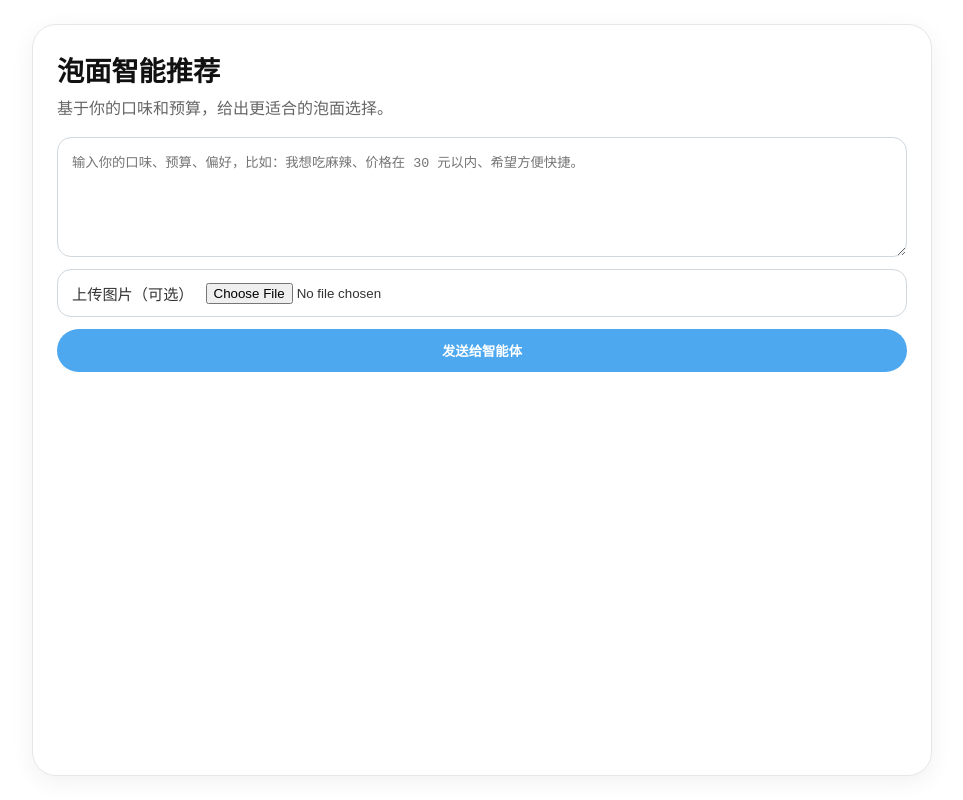
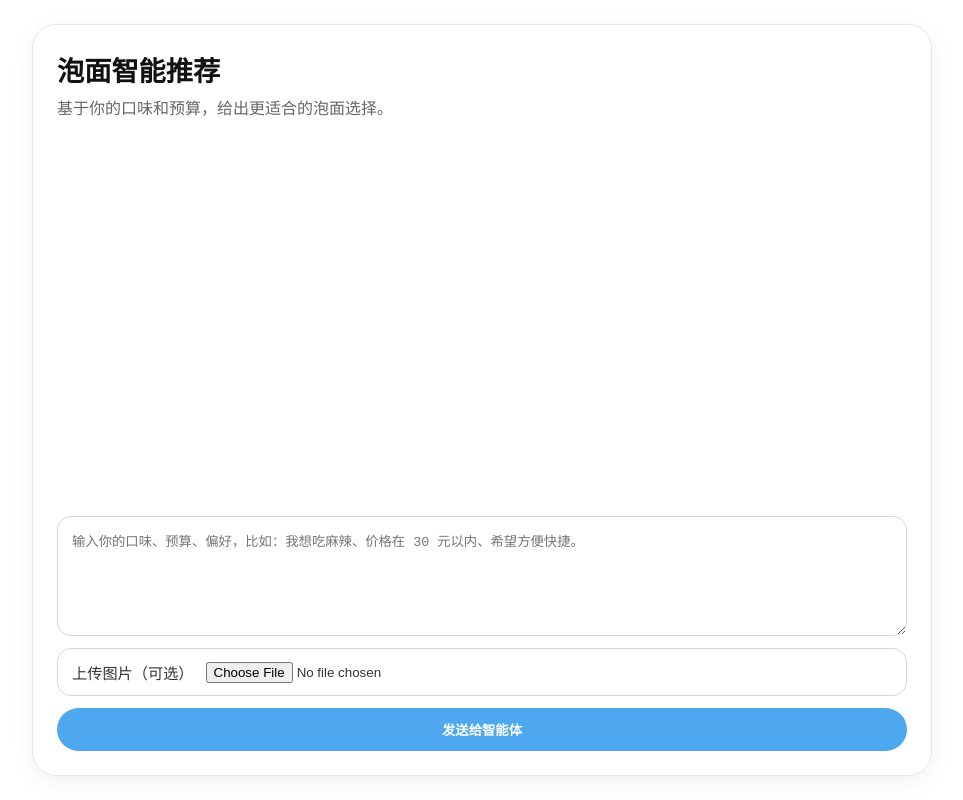
Before and after one commit to renshengyiyijihe/an-movie-recommend-agent, a React (Vite) app in the folder client/: page / in a window 1280 px wide. Shown: the whole page, without its empty margins (158-1121 px from the left). Built offline with nearby package versions, Linux system fonts and the light colour scheme.

Commit message:
feat: 修改前端页面布局

```diff
--- a/client/src/App.tsx
+++ b/client/src/App.tsx
@@ -124,6 +124,16 @@ function App() {
           </div>
         </header>
 
+        <div className="messages">
+          {messages.map((item, index) => (
+            <div key={`${item.role}-${index}`} className={`message ${item.role === 'user' ? 'user' : 'assistant'}`}>
+              <div className="message-role">{item.role === 'user' ? '你' : '智能体'}</div>
+              <div>{item.text}</div>
+              {item.imagePreview ? <img src={item.imagePreview} alt="uploaded preview" className="message-image" /> : null}
+            </div>
+          ))}
+        </div>
+
         <div className="input-area">
           <textarea
             value={message}
@@ -140,16 +150,6 @@ function App() {
           </button>
           {error ? <p className="error">{error}</p> : null}
         </div>
-
-        <div className="messages">
-          {messages.map((item, index) => (
-            <div key={`${item.role}-${index}`} className={`message ${item.role === 'user' ? 'user' : 'assistant'}`}>
-              <div className="message-role">{item.role === 'user' ? '你' : '智能体'}</div>
-              <div>{item.text}</div>
-              {item.imagePreview ? <img src={item.imagePreview} alt="uploaded preview" className="message-image" /> : null}
-            </div>
-          ))}
-        </div>
       </section>
     </div>
   );
--- a/client/src/styles.css
+++ b/client/src/styles.css
@@ -57,7 +57,7 @@ body {
 .input-area {
   display: grid;
   gap: 12px;
-  margin-bottom: 18px;
+  margin-top: 18px;
 }
 
 textarea {
@@ -114,11 +114,12 @@ button:disabled {
 
 .messages {
   flex: 1;
-  overflow: auto;
+  overflow-y: auto;
   display: flex;
   flex-direction: column;
   gap: 12px;
   padding-right: 4px;
+  padding-bottom: 4px;
 }
 
 .message {
```
